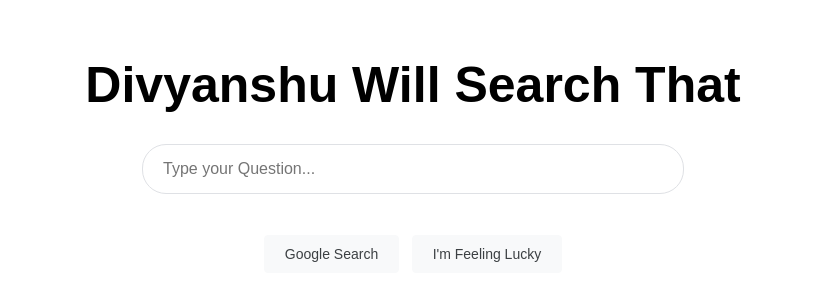
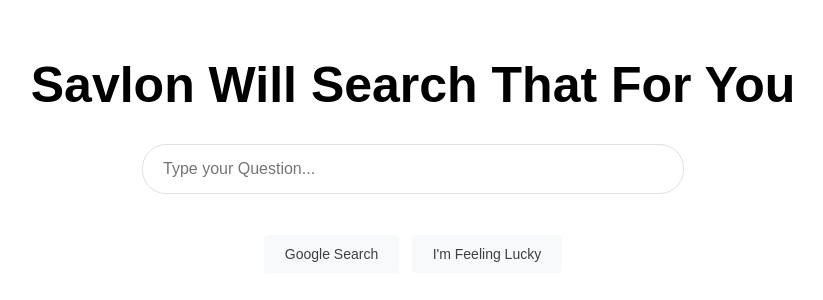
Before and after one commit to fl0w1n9/Auto-shorts, a plain HTML site: page index.html in a window 1280 px wide. Shown: the part 178-478 px from the top of the page, without its empty margins (227-1050 px from the left). Drawn offline with Linux system fonts and the light colour scheme.

Commit message:
Savloned index.html

```diff
--- a/index.html
+++ b/index.html
@@ -84,7 +84,7 @@
 </div>
 <img id="fakeMouse" src="cursor.png" style="position: absolute; width: 25px; z-index: 9999; display: none; pointer-events: none;">
 <img id="introImage" src="Selmon.jpg" alt="Intro">
-<h1>Divyanshu Will Search That</h1>
+<h1>Savlon Will Search That For You</h1>
 <input type="text" id="userQuestion" placeholder="Type your Question...">
 <div class="buttons-area">
     <button id="searchBtn" onclick="googleIt()">Google Search</button>
```
